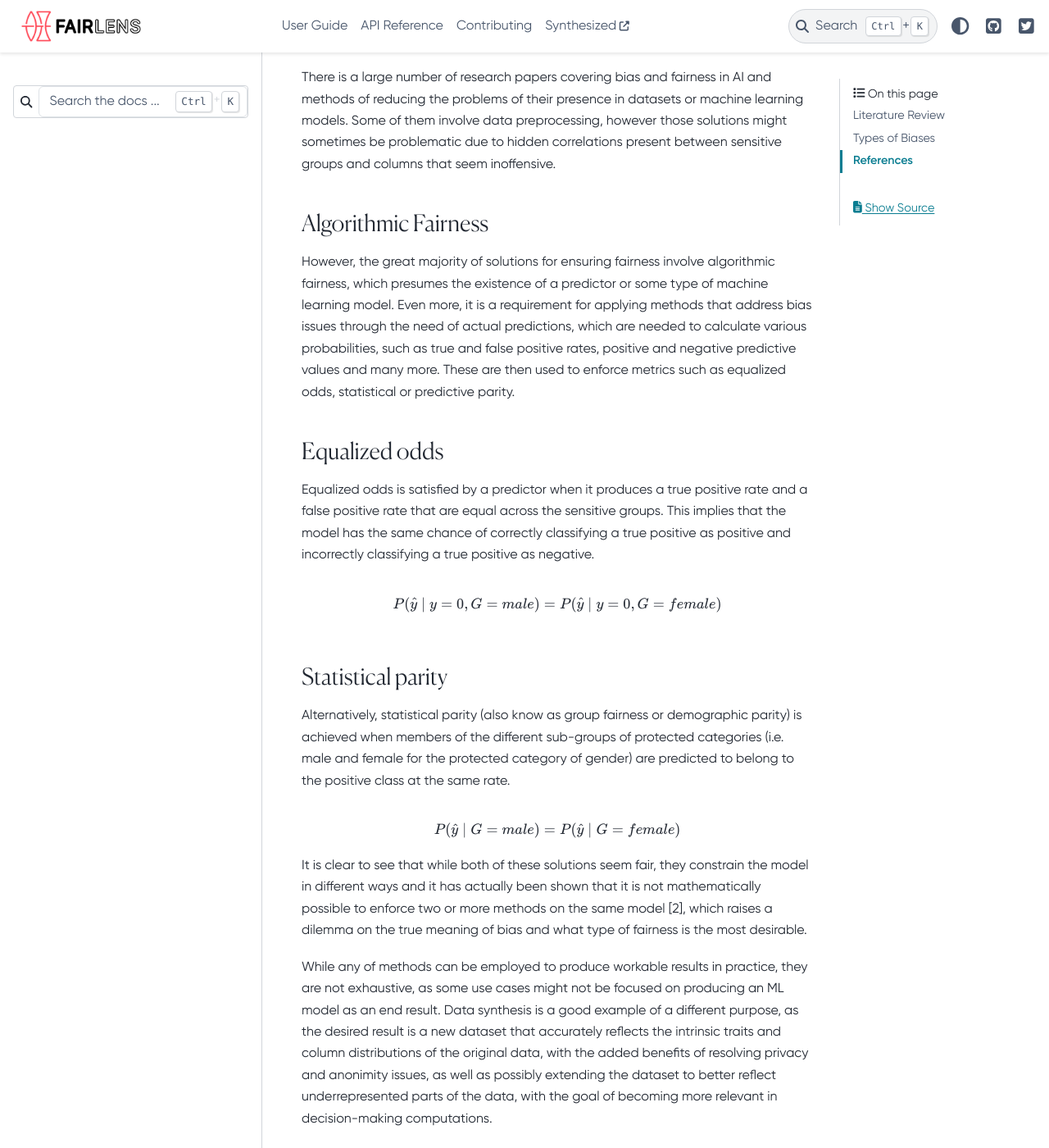
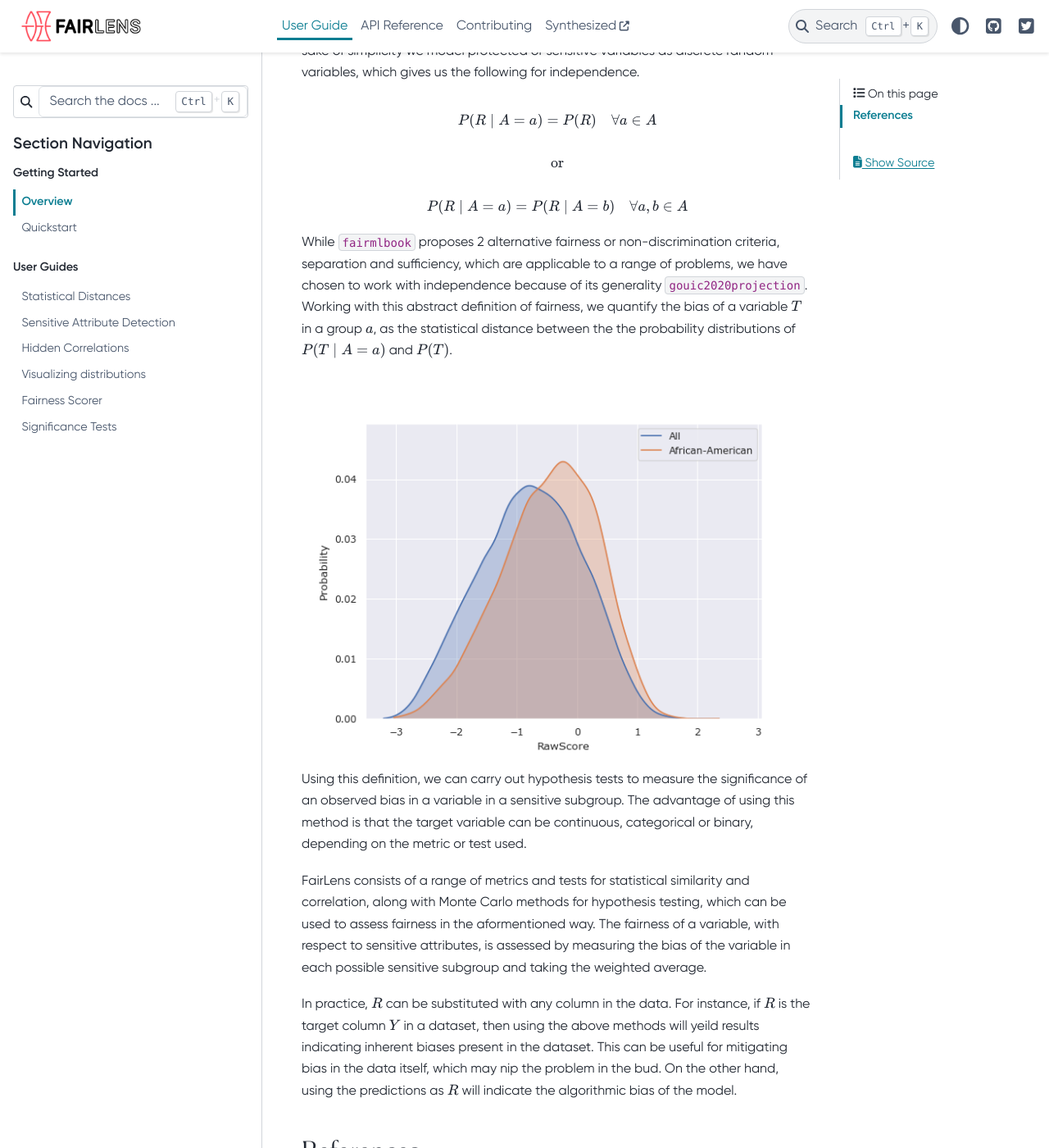
Before and after one commit to synthesized-io/fairlens, a Sphinx documentation site: the page built from docs/user_guide/fairness.rst, in a window 1280 px wide and 1400 px high, scrolled down 579 px. Shown: the whole window at 82% size. Built offline with Sphinx 7.4.7 and the PyData theme 0.15.4, drawn with Linux system fonts in a browser that asks for light colours; cross-references to code outside the pages are shown as plain code; some of the changed text lies outside the part shown.

Commit message:
Fairness Overview (#86)
* create branch

* complete literature review

* reword

* update overview, use bibtex for refs

* fix latex alignment

* suggested changes

* update readme

* update end section

Co-authored-by: Rob Taylor <rob@synthesized.io>

```diff
--- a/docs/conf.py
+++ b/docs/conf.py
@@ -53,6 +53,7 @@ extensions = [
     "IPython.sphinxext.ipython_console_highlighting",
     "IPython.sphinxext.ipython_directive",
     "sphinx_panels",
+    "sphinxcontrib.bibtex",
 ]
 
 autosummary_generate = True
@@ -62,6 +63,8 @@ autodoc_typehints = "description"
 autodoc_default_options = {"exclude-members": "__weakref__,__dict__,__init_subclass__"}
 
 panels_add_bootstrap_css = False
+
+bibtex_bibfiles = ["refs.bib"]
 
 # Add any paths that contain templates here, relative to this directory.
 templates_path = ["_templates"]
@@ -110,5 +113,7 @@ html_css_files = [
     "https://cdnjs.cloudflare.com/ajax/libs/font-awesome/4.7.0/css/font-awesome.min.css",
 ]
 
+mathjax_path = "https://cdn.mathjax.org/mathjax/latest/MathJax.js?config=TeX-AMS-MML_HTMLorMML"
+
 # Customization
 html_logo = "_static/FairLens_196x51.png"
--- /dev/null
+++ b/docs/refs.bib
@@ -0,0 +1,22 @@
+@book{fairmlbook,
+  title={Fairness and Machine Learning},
+  author={Solon Barocas and Moritz Hardt and Arvind Narayanan},
+  publisher={fairmlbook.org},
+  url={http://www.fairmlbook.org},
+  year = {2019}
+}
+
+@article{gouic2020projection,
+  title={Projection to fairness in statistical learning},
+  author={Gouic, Thibaut Le and Loubes, Jean-Michel and Rigollet, Philippe},
+  journal={arXiv preprint arXiv:2005.11720},
+  year={2020}
+}
+
+@misc{compas,
+  title={How We Analyzed the COMPAS Recidivism Algorithm},
+  author={Jeff Larson, Surya Mattu, Lauren Kirchner and Julia Angwin},
+  journal={ProPublica},
+  url={https://www.propublica.org/article/how-we-analyzed-the-compas-recidivism-algorithm},
+  year={2016}
+}
--- a/docs/user_guide/fairness.rst
+++ b/docs/user_guide/fairness.rst
@@ -1,125 +1,65 @@
-Fairness
+Overview
 ========
-
-This is a general guide to assessing fairness in supervised learning tasks (classification, regression)
-using structural datasets.
-
-Literature Review
------------------
 
 In most supervised learning problems, a model is trained on a set of features :math:`X`, to predict or estimate
 a target variable :math:`Y`. The resulting prediction of a trained model is denoted by :math:`R`. Additionally, we
-define :math:`A` as a subset of :math:`X`, which corresponds to legally protected attributes such as
-ethnicity, gender, etc.
+define :math:`A`, a subset of :math:`X`, which corresponds to legally protected attributes.
+
+.. raw:: html
+
+  <div style="width: 100%; margin: auto; text-align: center;">
+
+:math:`\underbrace{\text{Title}\quad \overbrace{\text{Gender}\quad \text{Ethnicity}}^{A}\quad \text{Legal Status}}_{X}\quad \overbrace{\text{Raw Score}}^{Y}\quad \overbrace{\text{Predicted Score}}^{R}` :footcite:p:`compas`
+
+.. raw:: html
+
+  </div>
+
+There are multiple definitions of fairness in literature, and while many can be contentious, results are often
+considered fair if they are independent of legally protected characteristics such as age, gender, and ethnicity
+:footcite:p:`fairmlbook`.
 
 .. math::
 
-  \underbrace{\text{Title}\hspace{2mm}\overbrace{\text{Gender}\hspace{2mm} \text{Ethnicity}}^{A}\hspace{2mm}\text{Legal Status}}_{X}\hspace{3mm}\overbrace{\text{Raw Score}}^{Y}\hspace{3mm}\overbrace{\text{Predicted Score}}^{R}
+  P(R \mid A) = P(R)
 
-.. There are multiple definitions of fairness in literature.
-
-There is a large amount of literature on fairness and bias, in the context of data science and
-machine learning, in academia.
-
-There is a large number of research papers covering bias and fairness in AI and methods of
-reducing the problems of their presence in datasets or machine learning models.
-Some of them involve data preprocessing, however those solutions might sometimes be problematic
-due to hidden correlations present between sensitive groups and columns that seem inoffensive.
-
-Algorithmic Fairness
-^^^^^^^^^^^^^^^^^^^^
-
-However, the great majority of solutions for ensuring fairness involve algorithmic fairness, which
-presumes the existence of a predictor or some type of machine learning model. Even more, it is a
-requirement for applying methods that address bias issues through the need of actual predictions,
-which are needed to calculate various probabilities, such as true and false positive rates, positive and
-negative predictive values and many more. These are then used to enforce metrics such as equalized odds,
-statistical or predictive parity.
-
-Equalized odds
-^^^^^^^^^^^^^^
-
-Equalized odds is satisfied by a predictor when it produces a true positive rate and a false positive rate
-that are equal across the sensitive groups. This implies that the model has the same chance of correctly
-classifying a true positive as positive and incorrectly classifying a true positive as negative.
+In practice, most legally protected attributes tend to be categorical, therefore for the sake of simplicity
+we model protected or sensitive variables as discrete random variables, which gives us the following for independence.
 
 .. math::
-  P(\hat{y} \mid y = 0, G = male) = P(\hat{y} \mid y = 0, G = female)
 
-Statistical parity
-^^^^^^^^^^^^^^^^^^
-
-Alternatively, statistical parity (also know as group fairness or demographic parity) is achieved when members
-of the different sub-groups of protected categories (i.e. male and female for the protected category of gender)
-are predicted to belong to the positive class at the same rate.
+  P(R \mid A = a) = P(R)\quad \forall a \in A
 
 .. math::
-    P(\hat{y} \mid G = male) = P(\hat{y} \mid G = female)
+  \text{or}
 
-It is clear to see that while both of these solutions seem fair, they constrain the model in different ways and
-it has actually been shown that it is not mathematically possible to enforce two or more methods on the same model [2],
-which raises a dilemma on the true meaning of bias and what type of fairness is the most desirable.
+.. math::
 
-While any of methods can be employed to produce workable results in practice, they are not exhaustive, as some use cases
-might not be focused on producing an ML model as an end result. Data synthesis is a good example of a different purpose,
-as the desired result is a new dataset that accurately reflects the intrinsic traits and column distributions of the original data,
-with the added benefits of resolving privacy and anonimity issues, as well as possibly extending the dataset to better reflect
-underrepresented parts of the data, with the goal of becoming more relevant in decision-making computations.
+  P(R \mid A = a) = P(R \mid A = b)\quad \forall a,b \in A
 
-As such, the aim of Fairlens is to analyze datasets and produce fairness scores in the absence of a machine learning model,
-picking up discrepancies between different sensitive demographics with respect to a target column, usually representing
-a score or classification.
+While :footcite:t:`fairmlbook` proposes 2 alternative fairness or non-discrimination criteria, separation and sufficiency,
+which are applicable to a range of problems, we have chosen to work with independence because of its generality
+:footcite:p:`gouic2020projection`.
+Working with this abstract definition of fairness, we quantify the bias of a variable :math:`T` in a group :math:`a`,
+as the statistical distance between the the probability distributions of :math:`P(T \mid A = a)` and :math:`P(T)`.
 
-Types of Biases
----------------
+.. image:: ../_static/distance.png
 
-Some of the predominant causes of unfairness resulting from structural datasets are highlighted in the
-works of Kamishima et al. on a regularization approach to fairness in models [1]. In summary, the
-following are ways in which biases can exist in structural data.
+Using this definition, we can carry out hypothesis tests to measure the significance of an observed bias in a variable
+in a sensitive subgroup. The advantage of using this method is that the target variable can be continuous, categorical
+or binary, depending on the metric or test used.
 
-Prejudice
-^^^^^^^^^
+FairLens consists of a range of metrics and tests for statistical similarity and correlation, along with Monte Carlo
+methods for hypothesis testing, which can be used to assess fairness in the aformentioned way. The fairness of
+a variable, with respect to sensitive attributes, is assessed by measuring the bias of the variable in each
+possible sensitive subgroup and taking the weighted average.
 
-Prejudice occurs when the target column in a dataset, or any column used in a prediction model, is
-dependant on a sensitive column. There are three types of prejudice.
-
-- Direct prejudice occurs when a sensitive column is directly used in a prediction model therefore the
-  classification results will depend on sensitive features producing direct discrimination.
-- Indirect prejudice is defined as the presence of a statistical dependence between a sensitive feature and
-  the target. This results in a high correlation between the values of the sensitive column and the target.
-  Even if the target is no longer a function of the sensitive data, it is still clearly influenced by it.
-- Latent prejudice is defined as a statistical dependence between a sensitive variable and a non-sensitive one.
-  For example, if there exists a correlation between a sensitive column and a non-sensitive column
-  which is then used by the predictor, we can say the determination is discriminatory, as the
-  dependence is still present, but a layer deeper.
-
-Underestimation
-^^^^^^^^^^^^^^^
-
-Underestimation appears when a model is not fully converged due to the size limitations of a training dataset. Assuming
-the presence of a an algorithm that is able to learn without commiting indirect prejudice, it is going to produce a fair
-predictor if the the training examples are infinite.
-
-However, if the size of the data is limited and some groups are underrepresented, the model might unintentionally produce
-unfair results based on the local observations of the sample distributions.
-
-Negative Legacy
-^^^^^^^^^^^^^^^
-
-Negative legacy is generated by biased sampling or labelling in a dataset. This can appear in data collected by organizations
-that, historically, have been discriminatory towards minorities, without assessing individuals based on objective criteria. This
-results in less samples of positive outcomes for some groups, leading to sample selection bias which is considerably difficult to
-detect in training data.
+In practice, :math:`R` can be substituted with any column in the data. For instance, if :math:`R` is the target column
+:math:`Y` in a dataset, then using the above methods will yeild results indicating inherent biases present in the
+dataset. This can be useful for mitigating bias in the data itself, which may nip the problem in the bud.
+On the other hand, using the predictions as :math:`R` will indicate the algorithmic bias of the model.
 
 References
 ----------
 
-[1] Mehrabi N, Morstatter F, Saxena N, Lerman K, Galstyan A. A survey on bias and fairness in machine learning.
-ACM Computing Surveys (CSUR). 2021 Jul 13;54(6):1-35.
-
-
-[1] Kamishima, T., Akaho, S., and Sakuma, J. Fairness aware learning through regularization approach.
-In IEEE 11th International Conference on Data Mining, pp. 643–650, 2011.
-
-[2] Garg, Pratyush, John Villasenor, and Virginia Foggo. Fairness metrics: A comparative analysis.
-In 2020 IEEE International Conference on Big Data (Big Data), pp. 3662-3666. IEEE, 2020.
+.. footbibliography::
--- a/docs/user_guide/index.rst
+++ b/docs/user_guide/index.rst
@@ -6,6 +6,7 @@ User Guide
   :glob:
   :caption: Getting Started
 
+  fairness
   quickstart
 
 .. toctree::
--- a/setup.cfg
+++ b/setup.cfg
@@ -60,6 +60,7 @@ doc =
     m2r2==0.2.7
     pydata-sphinx-theme==0.6.3
     sphinx-panels==0.6.0
+    sphinxcontrib-bibtex==2.3.0
 
 [flake8]
 max-line-length = 120
```
Also changed, not shown: README.md (+15 -15 lines), docs/index.rst (+32 -36 lines), docs/_static/distance.png (added).
